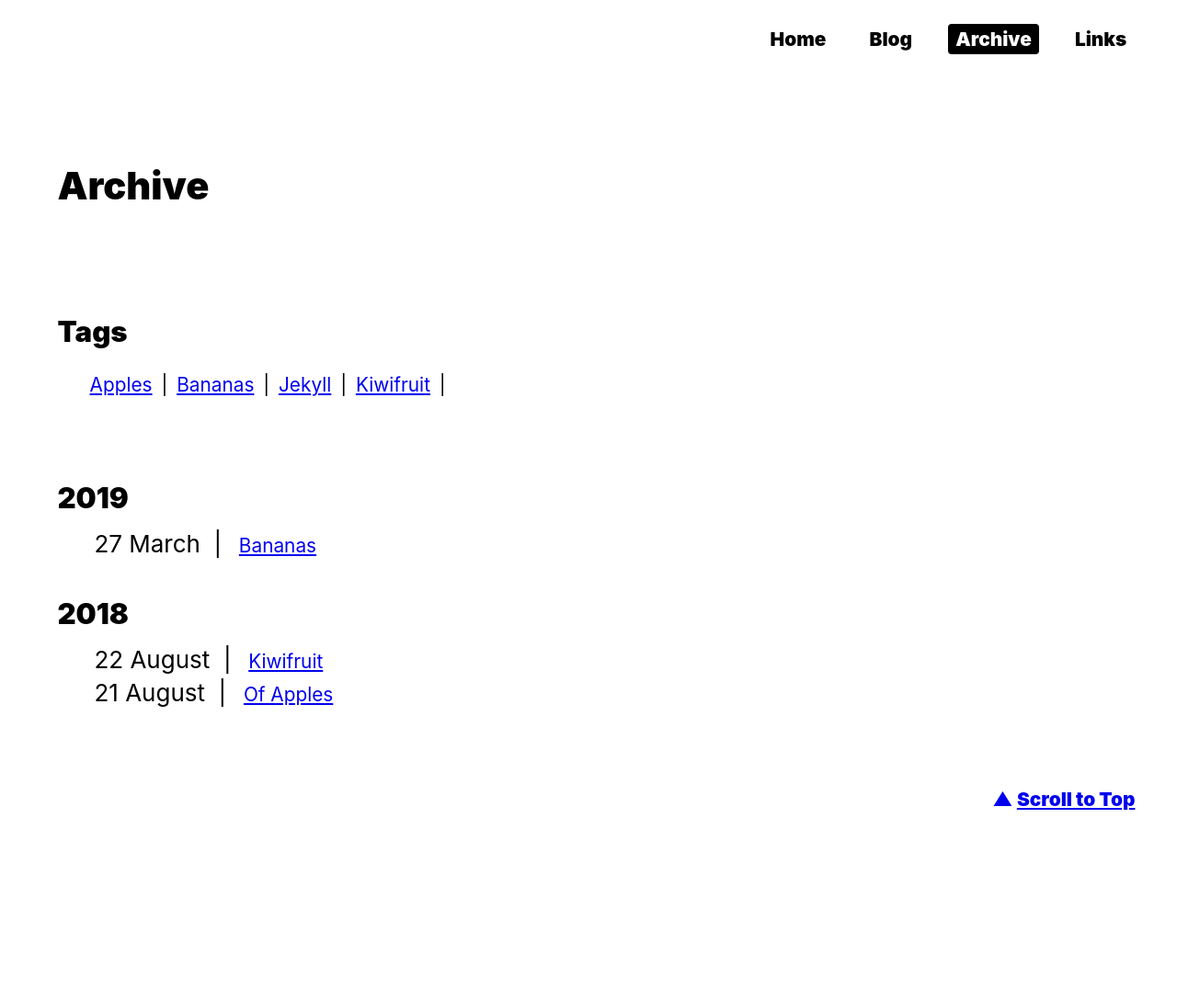
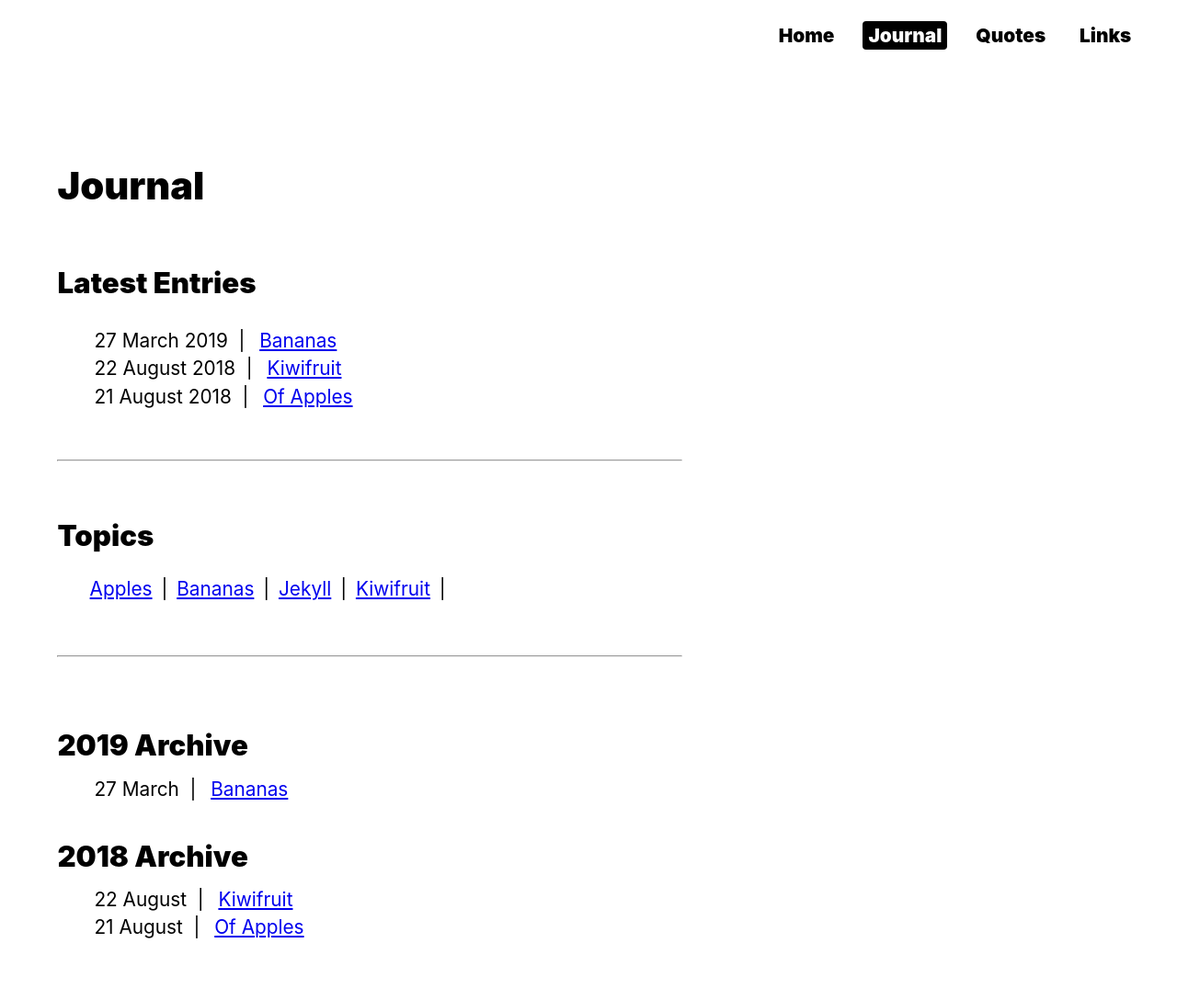
Before and after one commit to denismcdonald/blog, a Jekyll site: the page built from journal.html, in a window 1280 px wide. Shown: the whole page at 92% size. Built offline with Jekyll 4.4.1, drawn with Linux system fonts in a browser that asks for light colours; some web fonts are replaced; before the commit the page ends 923 px from its top, so only the background shows below that.

Commit message:
Change to journal and quotes

```diff
--- a/_includes/navigation.html
+++ b/_includes/navigation.html
@@ -1,13 +1,6 @@
 <nav>
   <a href="{{ site.baseurl }}/index.html" {% if page.url == "/" %}class="current" {% endif %} id="home">Home</a>
-  <a href="{{ site.baseurl }}/blog.html" {% if page.url contains "blog" %}class="current" {% endif %}>Blog</a>
-  <a href="{{ site.baseurl }}/archive.html" {% if page.url contains "archive" or page.url contains "tag" %}class="current" {% endif %}>Archive</a>
+  <a href="{{ site.baseurl }}/journal.html" {% if page.url contains "journal" %}class="current" {% endif %}>Journal</a>
+  <a href="{{ site.baseurl }}/quotes.html" {% if page.url contains "quotes" or page.url contains "tag" %}class="current" {% endif %}>Quotes</a>
   <a href="{{ site.baseurl }}/links.html" {% if page.url contains "links" %}class="current" {% endif %}>Links</a>
-
-  <!-- {%- for item in site.data.navigation -%}
-  <a href="{{ site.baseurl }}{{ item.link }}" {% if page.url contains item.name %}class="current" {% endif %} id="{{ item.name }}">
-    {{ item.name | capitalize }}
-  </a>
-  {%- endfor -%} -->
-
 </nav>
--- a/_includes/toc.html
+++ b/_includes/toc.html
@@ -27,7 +27,7 @@
 
     {% capture my_toc %}{% endcapture %}
     {% assign orderedList = include.ordered | default: false %}
-    {% assign minHeader = include.h_min | default: 1 %}
+    {% assign minHeader = include.h_min | default: 2 %}
     {% assign maxHeader = include.h_max | default: 6 %}
     {% assign nodes = include.html | split: '<h' %}
     {% assign firstHeader = true %}
--- a/_layouts/post.html
+++ b/_layouts/post.html
@@ -7,7 +7,7 @@ layout: default
 
 {{ content }}
 
-<p class="post-tags">[ Tags:
+<p class="post-tags">[ Topics:
   {% for tag in page.tags %}
     {% capture tag_name %}{{ tag }}{% endcapture %}
     <a href="{{ site.baseurl}}/tag/{{ tag_name }}">{{ tag_name }}</a>
--- a/_sass/main.scss
+++ b/_sass/main.scss
@@ -98,9 +98,9 @@ aside {
     font-style: italic;
 }
 
-.centered {
-    margin: 0 auto;
-}
+// .centered {
+//     margin: 0 auto;
+// }
 
 .content-container {
     margin: 0 1rem 1rem 1rem;
@@ -144,18 +144,6 @@ h4 {
     font-weight: 900;
 }
 
-// h1 {
-//     font-size: 3rem;
-// }
-
-// h2 {
-//     font-size: 2.5rem;
-// }
-
-// h3 {
-//     font-size: 2rem;
-// }
-
 .heading-big {
     font-size: 3rem;
 }
@@ -191,7 +179,7 @@ nav a {
     color: #000;
     margin: 0 0.25rem 0 0.25rem;
     // padding: 0 4px;
-    padding: 4px 8px;
+    padding: 3px 6px;
     text-decoration: none;
     font-weight: 900;
 }
@@ -263,7 +251,7 @@ code {
 
 .tag-list span {
     // font-family: "BenchNine";
-    font-size: 1.25rem;
+    // font-size: 1.25rem;
     text-decoration: none;
     display: inline-block;
 }
@@ -409,7 +397,8 @@ Breakpoint 1 (Dispense with critical mobile styles)
         // font-style: italic;
         // font-size: 1.5rem;
         // margin: 0 0.75rem 0 0.75rem;
-        margin: 0.75rem;
+        // margin: 0.75rem;
+        margin: 0.6rem;
     }
 
     .scroll {
--- a/archive.html
+++ b/journal.html
@@ -1,11 +1,23 @@
 ---
-title: Archive
-scroll: true
+layout: default
+title: Writing
+edit: false
+scroll: false
 ---
 
-<h1>Archive</h1>
+<div>
+  <h1>Journal</h1>
+  <h2>Latest Entries</h2>
+  <ul class="tag-list">
+    {% for post in site.posts limit: 6 %}
+        <li>{{ post.date | date: "%d %B %Y" }}&nbsp; | &nbsp;<a href="{{ site.baseurl}}{{ post.url }}">{{ post.title }}</a></li>
+    {% endfor %}
+  </ul>
+</div>
 <br>
-<h2>Tags</h2>
+<hr>
+
+<h2>Topics</h2>
 
 <section class="archive-tags-list">
 {% capture tags %}
@@ -16,12 +28,13 @@ scroll: true
 {% assign sortedtags = tags | split:' ' | sort %}
 
 {% for tag in sortedtags %}
-<!-- <a href="#{{ tag }}">{{ tag }}</a><span> /</span> -->
 <a class="archive-tags" href="{{ site.baseurl}}/tag/{{ tag }}">{{ tag | capitalize }}</a><span>&nbsp;|</span>
 {% endfor %}
 </section>
 
 <br>
+<br>
+<hr>
 <br>
 
 <section class="archive-post-list">
@@ -29,23 +42,11 @@ scroll: true
       {% assign currentDate = post.date | date: "%Y" %}
       {% if currentDate != myDate %}
           {% unless forloop.first %}</ul>{% endunless %}
-          <h2 class="archive-dates">{{ currentDate }}</h2>
+          <h2 class="archive-dates">{{ currentDate }} Archive</h2>
           <ul class="tag-list">
           {% assign myDate = currentDate %}
       {% endif %}
       <li><span>{{ post.date | date: "%-d %B" }}&nbsp; | &nbsp;</span><a href="{{ site.baseurl}}{{ post.url }}">{{ post.title }}</a></li>
-      {% if forloop.last %}</ul>{% endif %}
+      {% if forloop.last %}</ul><br>{% endif %}
   {% endfor %}
-  <br>
 </section>
-
-<!-- {% for tag in sortedtags %}
-  <h3 id="{{ tag }}">{{ tag | capitalize }}:</h3>
-  <ul class="tag-list">
-  {% for post in site.tags[tag] %}
-    <li><a href="{{ site.baseurl }}{{ post.url }}">{{ post.title }}</a></li>
-    <br>
-  {% endfor %}
-  </ul>
-{% endfor %}
-<br> -->
```
Also changed, not shown: blog.html (deleted, +0 -13 lines), links.md (+6 -6 lines), quotes.md (added, +16 -0 lines), 14 other files.
